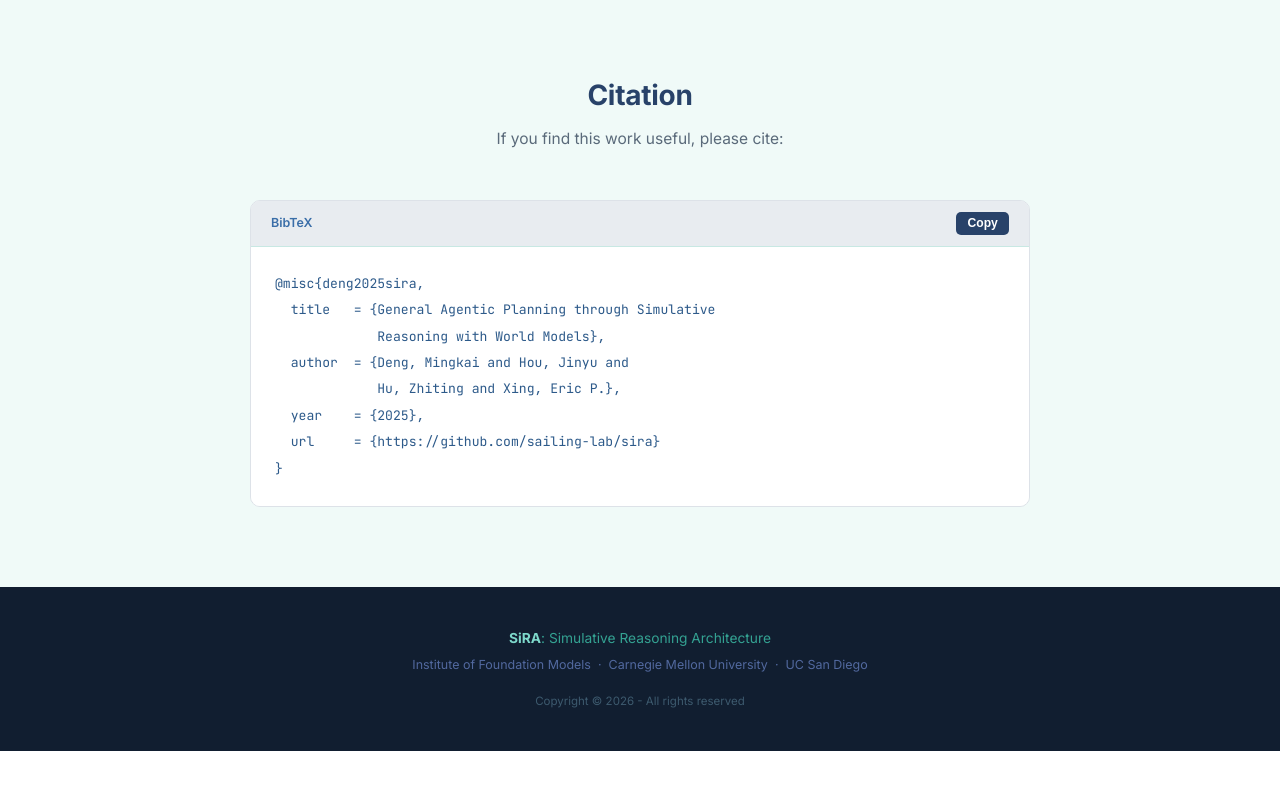
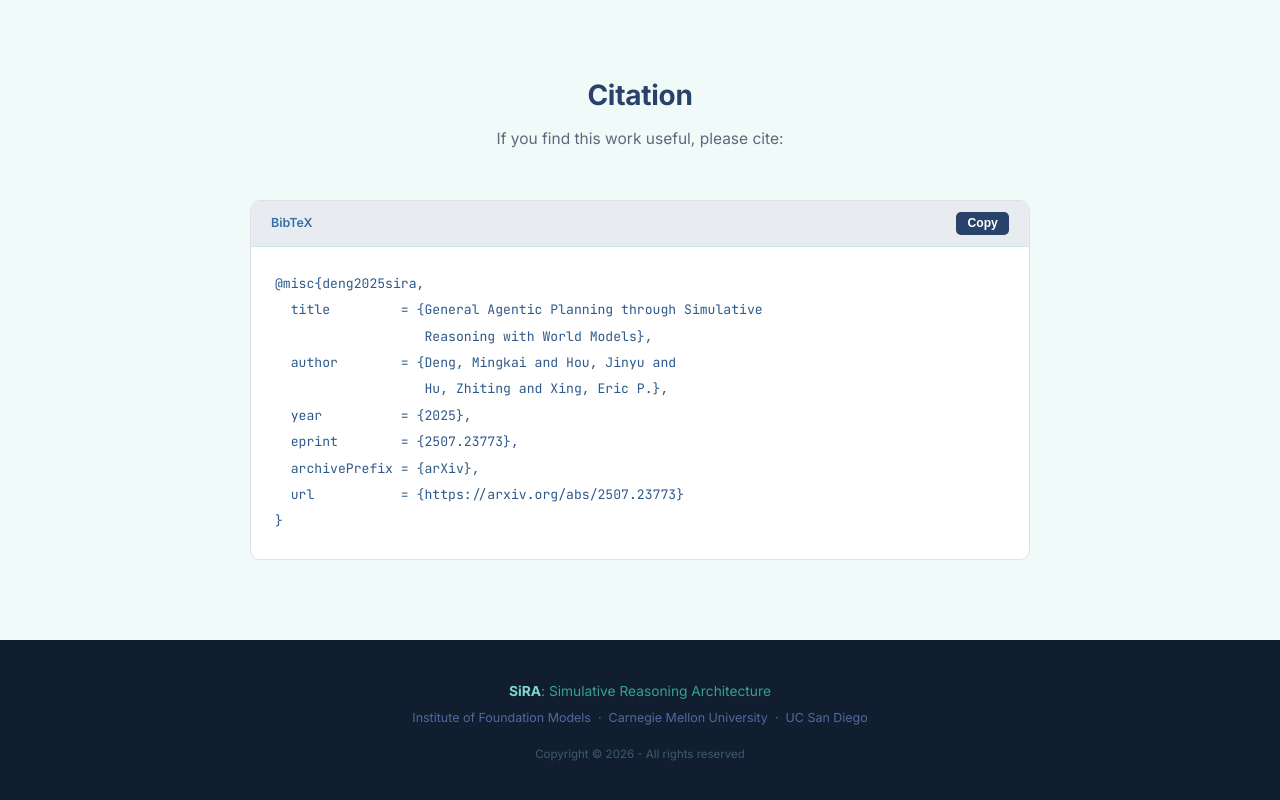
Before and after one commit to sailing-lab/sira-simulative-reasoning, a plain HTML site: page index.html in a window 1280 px wide. Shown: the part 6706-7506 px from the top of the page. Before the commit the page ends 7457 px from the top, so only its background shows below. Drawn offline with Linux system fonts and the light colour scheme.

Commit message:
minor changes

```diff
--- a/index.html
+++ b/index.html
@@ -46,7 +46,7 @@
           <svg xmlns="http://www.w3.org/2000/svg" width="16" height="16" fill="currentColor" viewBox="0 0 16 16"><path d="M8 0C3.58 0 0 3.58 0 8c0 3.54 2.29 6.53 5.47 7.59.4.07.55-.17.55-.38 0-.19-.01-.82-.01-1.49-2.01.37-2.53-.49-2.69-.94-.09-.23-.48-.94-.82-1.13-.28-.15-.68-.52-.01-.53.63-.01 1.08.58 1.23.82.72 1.21 1.87.87 2.33.66.07-.52.28-.87.51-1.07-1.78-.2-3.64-.89-3.64-3.95 0-.87.31-1.59.82-2.15-.08-.2-.36-1.02.08-2.12 0 0 .67-.21 2.2.82.64-.18 1.32-.27 2-.27.68 0 1.36.09 2 .27 1.53-1.04 2.2-.82 2.2-.82.44 1.1.16 1.92.08 2.12.51.56.82 1.27.82 2.15 0 3.07-1.87 3.75-3.65 3.95.29.25.54.73.54 1.48 0 1.07-.01 1.93-.01 2.2 0 .21.15.46.55.38A8.012 8.012 0 0 0 16 8c0-4.42-3.58-8-8-8z"/></svg>
           GitHub
         </a>
-        <a href="#" class="btn-link btn-secondary">
+        <a href="https://arxiv.org/abs/2507.23773" class="btn-link btn-secondary">
           <svg xmlns="http://www.w3.org/2000/svg" width="16" height="16" fill="currentColor" viewBox="0 0 16 16"><path d="M4 0h8a2 2 0 0 1 2 2v12a2 2 0 0 1-2 2H4a2 2 0 0 1-2-2V2a2 2 0 0 1 2-2zm0 1a1 1 0 0 0-1 1v12a1 1 0 0 0 1 1h8a1 1 0 0 0 1-1V2a1 1 0 0 0-1-1H4z"/><path d="M4.5 12.5A.5.5 0 0 1 5 12h3a.5.5 0 0 1 0 1H5a.5.5 0 0 1-.5-.5zm0-2A.5.5 0 0 1 5 10h6a.5.5 0 0 1 0 1H5a.5.5 0 0 1-.5-.5zm0-2A.5.5 0 0 1 5 8h6a.5.5 0 0 1 0 1H5a.5.5 0 0 1-.5-.5zm0-2A.5.5 0 0 1 5 6h6a.5.5 0 0 1 0 1H5a.5.5 0 0 1-.5-.5zm0-2A.5.5 0 0 1 5 4h1a.5.5 0 0 1 0 1H5a.5.5 0 0 1-.5-.5z"/></svg>
           Paper
         </a>
@@ -241,12 +241,14 @@
           <button class="copy-btn" onclick="copyBibtex()">Copy</button>
         </div>
         <pre id="bibtex-text"><code>@misc{deng2025sira,
-  title   = {General Agentic Planning through Simulative
-             Reasoning with World Models},
-  author  = {Deng, Mingkai and Hou, Jinyu and
-             Hu, Zhiting and Xing, Eric P.},
-  year    = {2025},
-  url     = {https://github.com/sailing-lab/sira}
+  title         = {General Agentic Planning through Simulative
+                   Reasoning with World Models},
+  author        = {Deng, Mingkai and Hou, Jinyu and
+                   Hu, Zhiting and Xing, Eric P.},
+  year          = {2025},
+  eprint        = {2507.23773},
+  archivePrefix = {arXiv},
+  url           = {https://arxiv.org/abs/2507.23773}
 }</code></pre>
       </div>
     </div>
```
Also changed, not shown: 1 other file.
